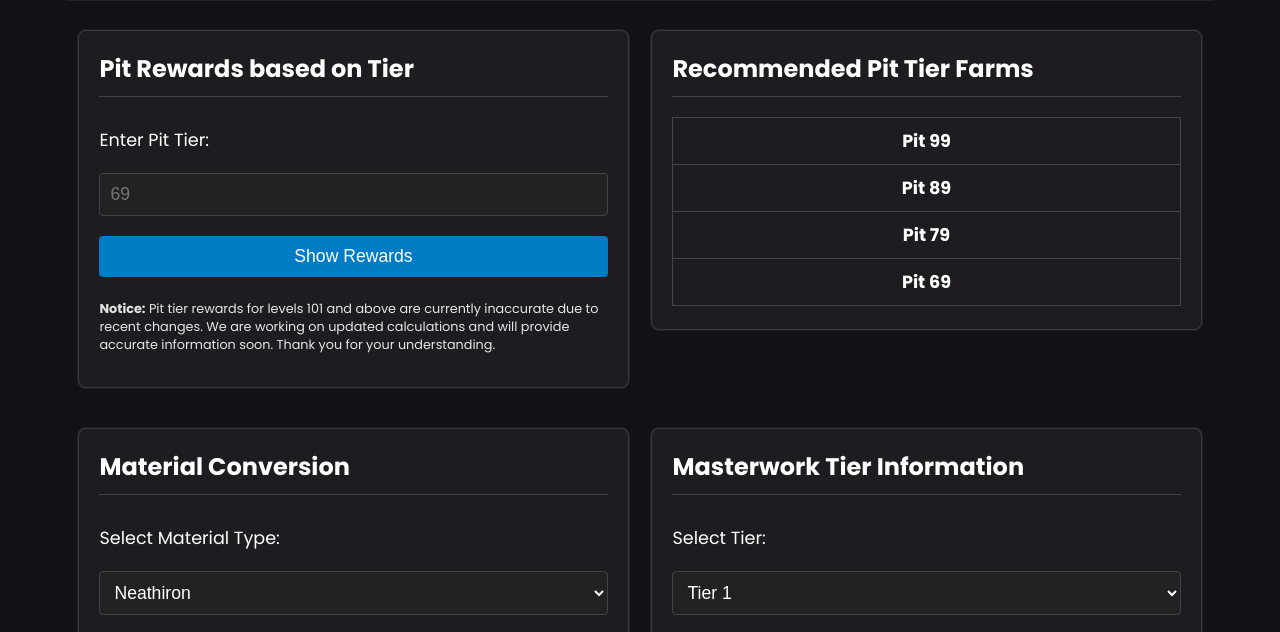
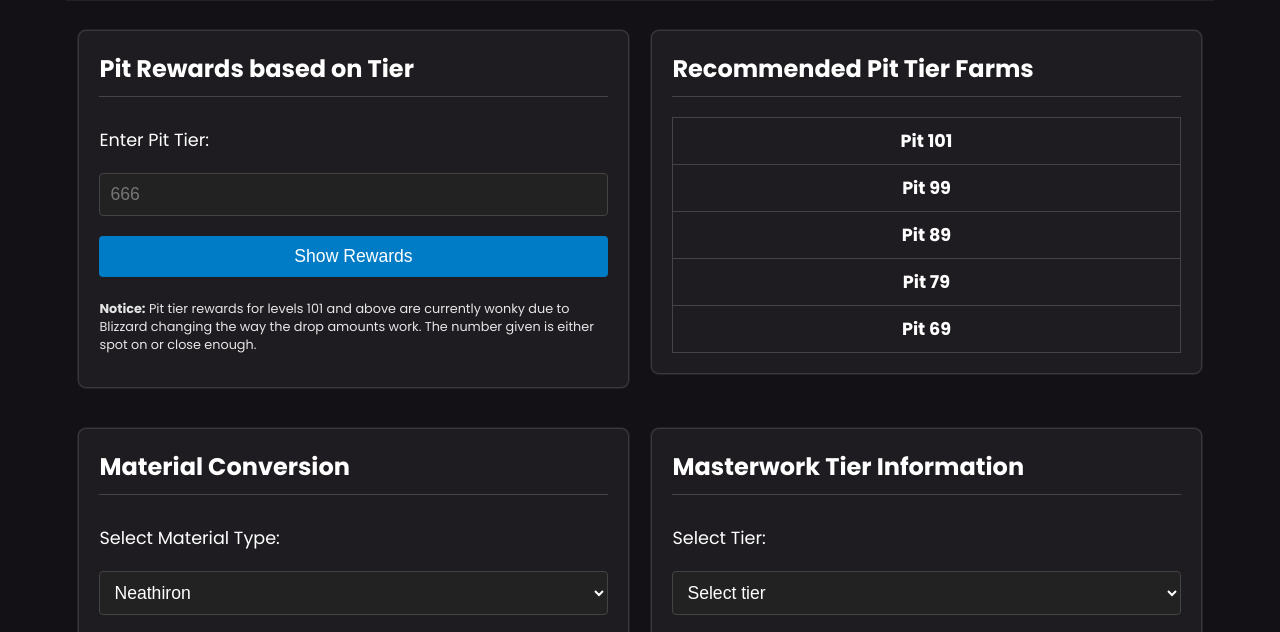
Before and after one commit to ctobiasz/SanctuaryTools, a plain HTML site: page index.html in a window 1280 px wide. Shown: the part 110-742 px from the top of the page. Drawn offline with Linux system fonts and the light colour scheme.

Commit message:
fixed old functions and etc
Changed masterwork tier rewards object,
different way to display info on screen, adjusted calc for pit tier rewards

```diff
--- a/index.html
+++ b/index.html
@@ -33,19 +33,20 @@
                     <h2>Pit Rewards based on Tier</h2>
                     <form id="pit-form">
                         <label for="pit-tier">Enter Pit Tier:</label>
-                        <input type="number" id="pit-tier" name="pit-tier" min="1" placeholder="69" required>
+                        <input type="number" id="pit-tier" name="pit-tier" min="1" placeholder="666" required>
                         <button type="submit">Show Rewards</button>
                     </form>
                     <div id="pit-results">
                         <!-- Pit rewards will be displayed here -->
                     </div>
                     <div class="alert">
-                        <p><b>Notice:</b> Pit tier rewards for levels 101 and above are currently inaccurate due to recent changes. We are working on updated calculations and will provide accurate information soon. Thank you for your understanding.</p>
+                        <p><b>Notice:</b> Pit tier rewards for levels 101 and above are currently wonky due to Blizzard changing the way the drop amounts work. The number given is either spot on or close enough.</p>
                     </div>
                 </div>
                 <div id="recommended-farms">
                     <h2>Recommended Pit Tier Farms</h2>
                     <table>
+                        <tr><td><b>Pit 101</b></td></tr>
                         <tr><td><b>Pit 99</b></td></tr>
                         <tr><td><b>Pit 89</b></td></tr>
                         <tr><td><b>Pit 79</b></td></tr>
@@ -77,7 +78,7 @@
                         <select id="tier" name="tier" required>
                             <!-- Options will be generated dynamically -->
                         </select>
-                        <button type="submit">Show Details</button>
+                        <button type="button" id="show-details">Show Details</button>
                     </form>
                     <div id="tier-results">
                         <!-- Tier details will be displayed here -->
--- a/scripts.js
+++ b/scripts.js
@@ -1,22 +1,124 @@
-console.log("Hello Hackerman. Thanks for checking out the website.")
+console.log("Hello Hackerman. Thanks for checking out the website.");
+
+let selectedTier = null;
 
 const masterworkCosts = [
-    { tier: 1, description: 'Affixes are 5% stronger.', gold: 100000, common: 10, veiled: 3, obducite: 10, ingolith: 0, neathiron: 0, legendary: 0, forgotten: 0 },
-    { tier: 2, description: 'Affixes are 5% stronger.', gold: 150000, common: 10, veiled: 3, obducite: 20, ingolith: 0, neathiron: 0, legendary: 0, forgotten: 0 },
-    { tier: 3, description: 'Affixes are 5% stronger.', gold: 200000, common: 15, veiled: 3, obducite: 30, ingolith: 0, neathiron: 0, legendary: 0, forgotten: 0 },
-    { tier: 4, description: 'A random affix is 25% stronger.', gold: 300000, common: 15, veiled: 4, obducite: 40, ingolith: 0, neathiron: 0, legendary: 0, forgotten: 0 },
-    { tier: 5, description: 'Affixes are 5% stronger.', gold: 150000, common: 25, veiled: 7, obducite: 0, ingolith: 30, neathiron: 0, legendary: 0, forgotten: 0 },
-    { tier: 6, description: 'Affixes are 5% stronger.', gold: 200000, common: 25, veiled: 7, obducite: 0, ingolith: 40, neathiron: 0, legendary: 0, forgotten: 0 },
-    { tier: 7, description: 'Affixes are 5% stronger.', gold: 600000, common: 30, veiled: 8, obducite: 0, ingolith: 50, neathiron: 0, legendary: 0, forgotten: 0 },
-    { tier: 8, description: 'A random affix is 25% stronger.', gold: 800000, common: 40, veiled: 10, obducite: 0, ingolith: 80, neathiron: 0, legendary: 0, forgotten: 0 },
-    { tier: 9, description: 'Affixes are 5% stronger.', gold: 375000, common: 0, veiled: 9, obducite: 0, ingolith: 0, neathiron: 20, legendary: 2, forgotten: 1 },
-    { tier: 10, description: 'Affixes are 5% stronger.', gold: 450000, common: 0, veiled: 12, obducite: 0, ingolith: 0, neathiron: 25, legendary: 2, forgotten: 1 },
-    { tier: 11, description: 'Affixes are 5% stronger.', gold: 2000000, common: 0, veiled: 10, obducite: 0, ingolith: 0, neathiron: 50, legendary: 20, forgotten: 3 },
-    { tier: 12, description: 'A random affix is 25% stronger.', gold: 10000000, common: 0, veiled: 50, obducite: 0, ingolith: 0, neathiron: 250, legendary: 20, forgotten: 10 },
+    {   tier: 1,
+        description: 'Affixes are 5% stronger.',
+        obducite: 10,
+        Rawhide: 10,
+        'Iron Chunk': 10,
+        'Veiled Crystal': 3,
+        gold: '100,000',
+    },
+    {   tier: 2,
+        description: 'Affixes are 5% stronger.',
+        obducite: 20,
+        Rawhide: 10,
+        'Iron Chunk': 10,
+        'Veiled Crystal': 3,
+        gold: '150,000',
+    },
+    {   tier: 3,
+        description: 'Affixes are 5% stronger.',
+        obducite: 30,
+        Rawhide: 15,
+        'Iron Chunk': 15,
+        'Veiled Crystal': 4,
+        gold: '200,000',
+    },
+    {   tier: 4,
+        description: 'Affixes are 25% stronger.',
+        obducite: 40,
+        Rawhide: 15,
+        'Iron Chunk': 15,
+        'Veiled Crystal': 4,
+        gold: '300,000',
+    },
+    {   tier: 5,
+        description: 'Affixes are 5% stronger.',
+        Ingolith: 20,
+        Rawhide: 25,
+        'Iron Chunk': 25,
+        'Veiled Crystal': 6,
+        gold: '400,000',
+    },
+    {   tier: 6,
+        description: 'Affixes are 5% stronger.',
+        Ingolith: 40,
+        Rawhide: 30,
+        'Iron Chunk': 30,
+        'Veiled Crystal': 8,
+        gold: '600,000',
+    },
+    {   tier: 7,
+        description: 'Affixes are 5% stronger.',
+        Ingolith: 80,
+        Rawhide: 40,
+        'Iron Chunk': 40,
+        'Veiled Crystal': 10,
+        gold: '800,000',
+    },
+    {   tier: 8,
+        description: 'Affixes are 25% stronger.',
+        Ingolith: 120,
+        Rawhide: 50,
+        'Iron Chunk': 50,
+        'Veiled Crystal': 15,
+        gold: '800,000',
+    },
+    {   tier: 9,
+        description: 'Affixes are 5% stronger.',
+        Neathiron: 50,
+        'Abstruce Sigil': 10,
+        'Baleful Fragment': 10,
+        'Coiling Ward': 10,
+        'Forgotten Soul': 3,
+        'Veiled Crystal': 20,
+        gold: '2,000,000',
+    },
+    {   tier: 10,
+        description: 'Affixes are 5% stronger.',
+        Neathiron: 100,
+        'Abstruce Sigil': 10,
+        'Baleful Fragment': 10,
+        'Coiling Ward': 10,
+        'Forgotten Soul': 5,
+        'Veiled Crystal': 30,
+        gold: '3,000,000',
+    },
+    {   tier: 11,
+        description: 'Affixes are 5% stronger.',
+        Neathiron: 150,
+        'Abstruce Sigil': 15,
+        'Baleful Fragment': 15,
+        'Coiling Ward': 15,
+        'Forgotten Soul': 7,
+        'Veiled Crystal': 40,
+        gold: '5,000,000',
+    },
+    {   tier: 12,
+        description: 'Affixes are 25% stronger.',
+        Neathiron: 250,
+        'Abstruce Sigil': 20,
+        'Baleful Fragment': 20,
+        'Coiling Ward': 20,
+        'Forgotten Soul': 10,
+        'Veiled Crystal': 50,
+        gold: '2,500,000',
+    },
 ];
 
 const populateTierOptions = () => {
     const tierSelect = document.getElementById('tier');
+
+    tierSelect.innerHTML = '';
+
+    const defaultOption = document.createElement('option');
+    defaultOption.value = '';
+    defaultOption.textContent = 'Select tier';
+    tierSelect.appendChild(defaultOption);
+
     masterworkCosts.forEach(cost => {
         const option = document.createElement('option');
         option.value = cost.tier;
@@ -25,30 +127,47 @@ const populateTierOptions = () => {
     });
 };
 
+document.addEventListener('DOMContentLoaded', () => {
+    populateTierOptions();
+
+    document.getElementById('tier').addEventListener('change', (event) => {
+        const selectedValue = event.target.value;
+        if (selectedValue === '') {
+            selectedTier = null;
+        } else {
+            selectedTier = parseInt(selectedValue);
+        }
+    });
+
+    document.getElementById('show-details').addEventListener('click', () => {
+        if (selectedTier !== null) {
+            displayTierDetails(selectedTier);
+        } else {
+            alert('Please select a tier.');
+        }
+    });
+});
+
 const displayTierDetails = (tier) => {
     const cost = masterworkCosts.find(c => c.tier === tier);
     if (cost) {
         const tierResults = document.getElementById('tier-results');
-        tierResults.innerHTML = `
+
+        let details = `
             <p><b>Description</b>: ${cost.description}</p>
-            <p><b>Gold</b>: ${cost.gold.toLocaleString()}</p>
-            <p><b>Common Upgrade Material</b>: ${cost.common}</p>
-            <p><b>Veiled Crystals</b>: ${cost.veiled}</p>
-            <p><b>Obducite</b>: ${cost.obducite}</p>
-            <p><b>Ingolith</b>: ${cost.ingolith}</p>
-            <p><b>Neathiron</b>: ${cost.neathiron}</p>
-            <p><b>Legendary Upgrade Material</b>: ${cost.legendary}</p>
-            <p><b>Forgotten Soul</b>: ${cost.forgotten}</p>
+            <p><b>Gold</b>: ${cost.gold}</p>
         `;
+
+        const resources = ['obducite', 'Ingolith', 'Neathiron', 'Rawhide', 'Iron Chunk', 'Veiled Crystal', 'Abstruce Sigil', 'Baleful Fragment', 'Coiling Ward', 'Forgotten Soul'];
+        resources.forEach(resource => {
+            if (cost[resource] !== undefined) {
+                details += `<p><b>${resource}</b>: ${cost[resource]}</p>`;
+            }
+        });
+
+        tierResults.innerHTML = details;
     }
 };
-
-// Event listener for tier form submission
-document.getElementById('tier-form').addEventListener('submit', (e) => {
-    e.preventDefault();
-    const tier = parseInt(document.getElementById('tier').value);
-    displayTierDetails(tier);
-});
 
 const convertMaterials = (type, quantity) => {
     let ingolith = 0, obducite = 0;
@@ -90,12 +209,39 @@ const getRewards = (tier) => {
         obducite = 10 + tier - 1;
     } else if (tier >= 31 && tier <= 60) {
         ingolith = 20 + (tier - 31);
-    } else if (tier >= 61) {
+    } else if (tier >= 61 && tier < 101) {
         neathiron = 20 + (tier - 61);
+    } else if (tier >= 101) {
+        if (tier <= 102) {
+            neathiron = 60;
+        } else if (tier <= 104) {
+            neathiron = 61;
+        } else if (tier <= 107) {
+            neathiron = 62;
+        } else if (tier <= 109) {
+            neathiron = 63;
+        } else if (tier <= 112) {
+            neathiron = 64;
+        } else if (tier <= 114) {
+            neathiron = 65;
+        } else if (tier <= 117) {
+            neathiron = 66;
+        } else if (tier <= 120) {
+            neathiron = 67;
+        } else if (tier <= 122) {
+            neathiron = 68;
+        } else if (tier <= 124) {
+            neathiron = 69;
+        } else if (tier == 125) {
+            neathiron = 70;
+        } else {
+            neathiron = 70 + Math.floor((tier - 125) / 3);
+        }
     }
 
     return { obducite, ingolith, neathiron };
 };
+
 
 document.getElementById('pit-form').addEventListener('submit', (e) => {
     e.preventDefault();
```
